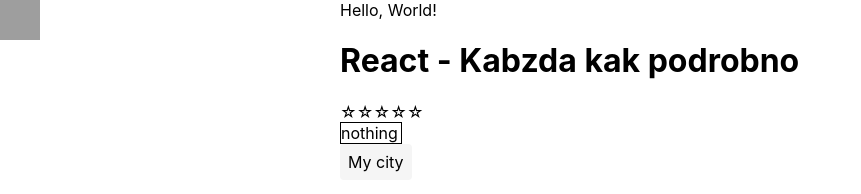
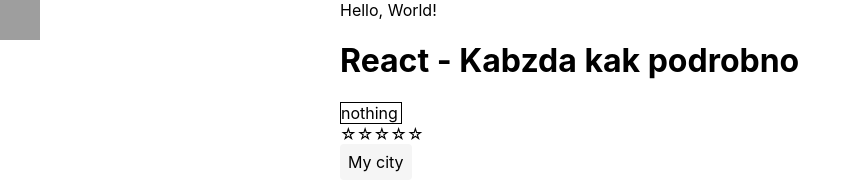
Before and after one commit to Halina2610/react_kabzda-kak-podrobno, a React (Create React App) app: page / in a window 1280 px wide. Shown: the top 194 px of the page, without its empty margins (0-861 px from the left). Built offline with nearby package versions, Linux system fonts and the light colour scheme; grey boxes are pictures that could not be loaded.

Commit message:
20 useState

```diff
--- a/src/App.tsx
+++ b/src/App.tsx
@@ -66,8 +66,8 @@
             <Typewriter text="Hello, World!" />
 
             <PageTitle title={'React - Kabzda kak podrobno'}/>
+            <SelectD items={itemses} onChange={showItems} value={'1'}/>
             <UncontrolledRating/>
-            <SelectD items={itemses} onChange={showItems} value={'1'}/>
             <CustomSelect options={options} selectName={'My city'} onChange={handleSelectChange} value={selectedOption}/>
 
             <OnOff value={controlledOnOff} callback={controlledCallback}/>
```
Also changed, not shown: 1 other file (tests, documents, lock files or other folders).
